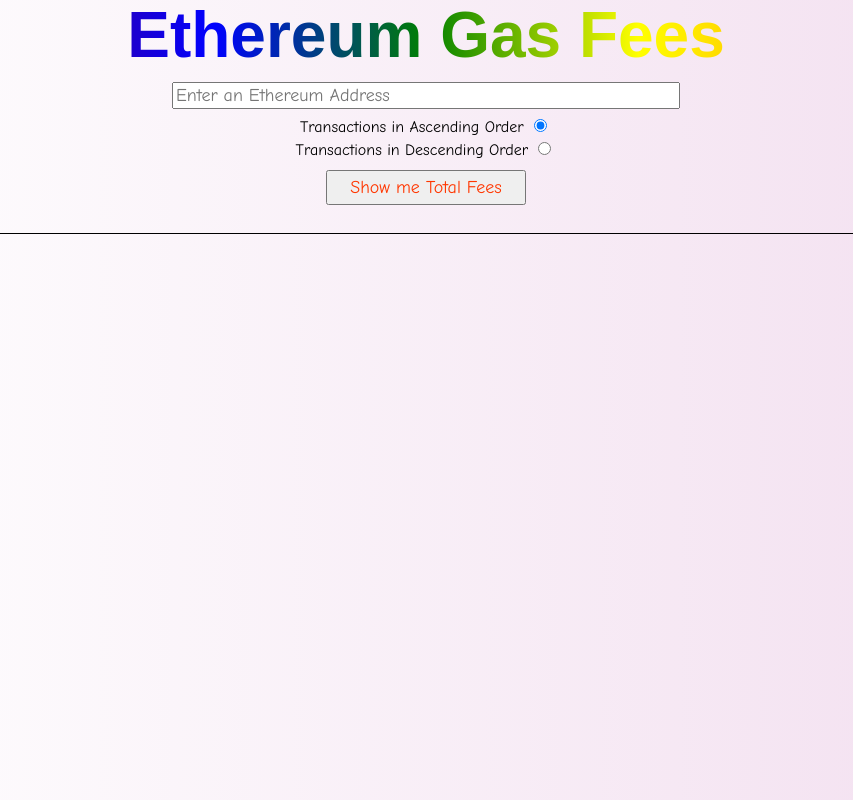
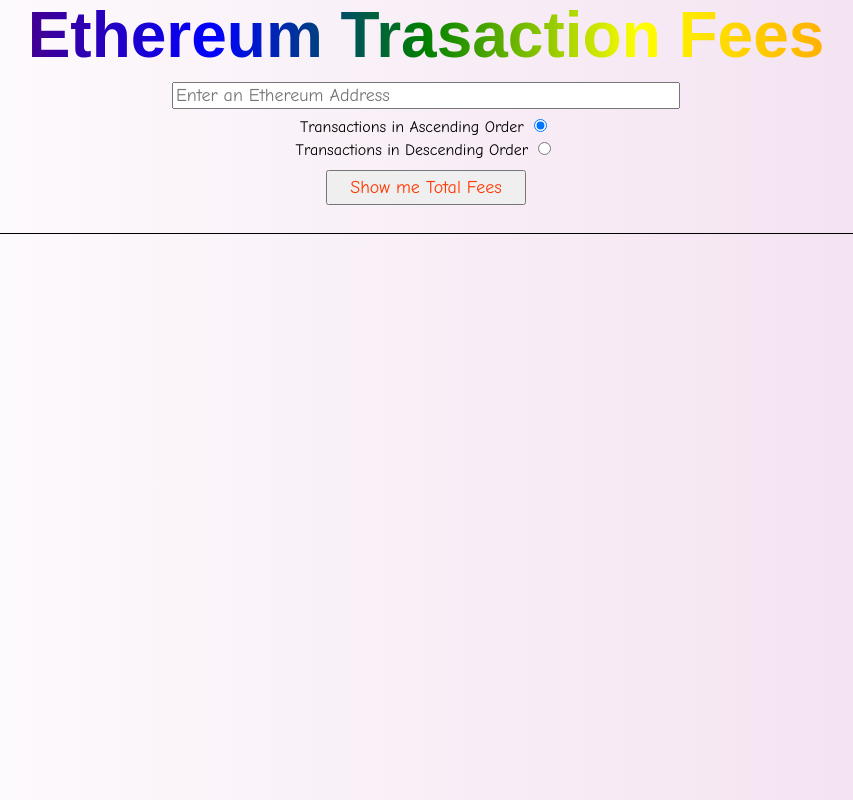
Before and after one commit to anthonycbl/ethereum-gas-burned-app, a website built with Parcel: page src/index.html in a window 1280 px wide. Shown: the whole page, without its empty margins (214-1067 px from the left). Built offline with nearby package versions, Linux system fonts and the light colour scheme.

Commit message:
minor text changes

```diff
--- a/src/index.html
+++ b/src/index.html
@@ -5,13 +5,13 @@
     <meta charset="UTF-8">
     <meta http-equiv="X-UA-Compatible" content="IE=edge">
     <meta name="viewport" content="width=device-width, initial-scale=1.0">
-    <title>Ethereum Gas Fees</title>
+    <title>Ethereum Trasaction Fees</title>
     <link rel="stylesheet" href="style.css">
 
 <body>
     <header>
         <div>
-            <h1>Ethereum Gas Fees</h1>
+            <h1>Ethereum Trasaction Fees</h1>
             <form>
                 <input type="text" class="address" placeholder="Enter an Ethereum Address" />
                 <br>
```
